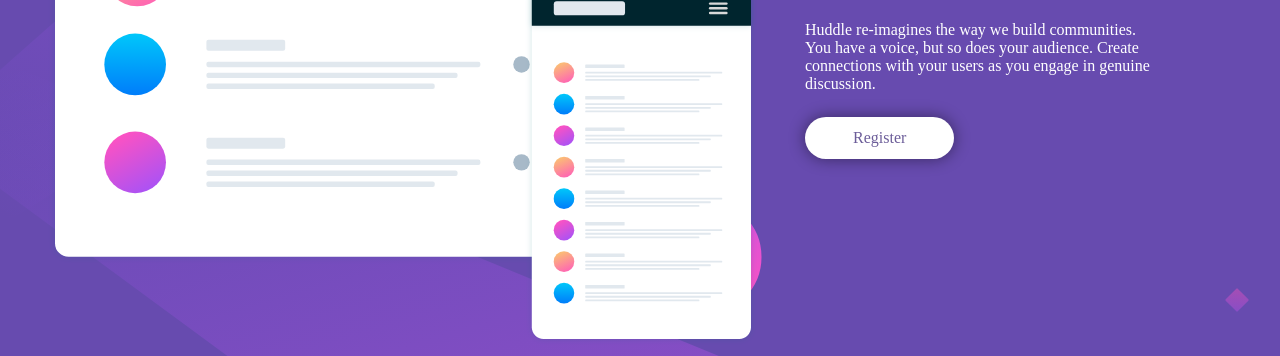
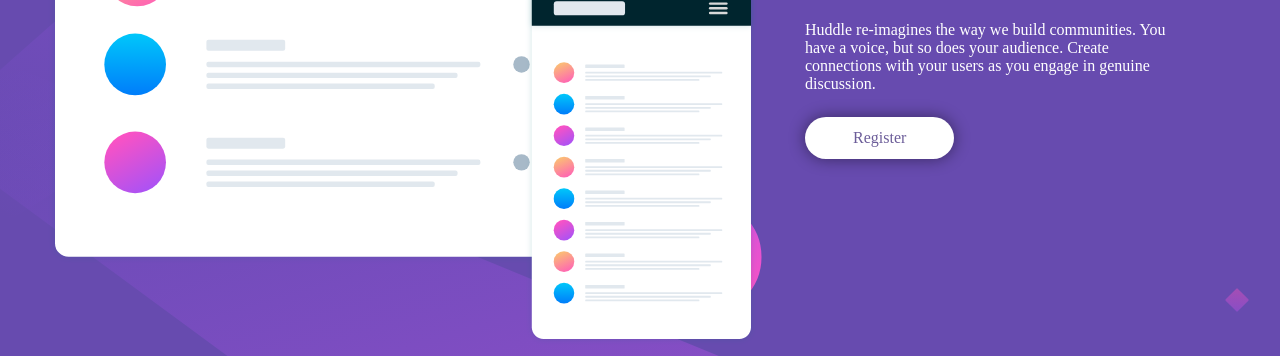
Before and after one commit to ayriix/huddle-landing-pg, a plain HTML site: page index.html in a window 1280 px wide. Shown: the part 306-662 px from the top of the page. Drawn offline with Linux system fonts and the light colour scheme.

Commit message:
Update index.html

```diff
--- a/index.html
+++ b/index.html
@@ -48,7 +48,7 @@
     flex-direction: column;
     padding: 48px;
     row-gap: 24px;
-    max-width: 350px;
+    max-width: 430px;
   }
   .register__button {
     background-color: #fff;
```
